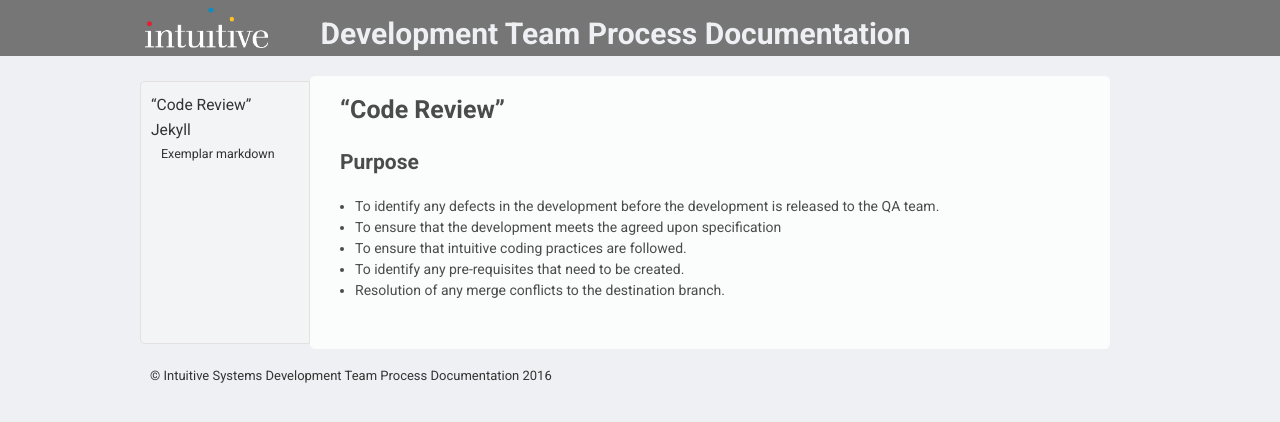
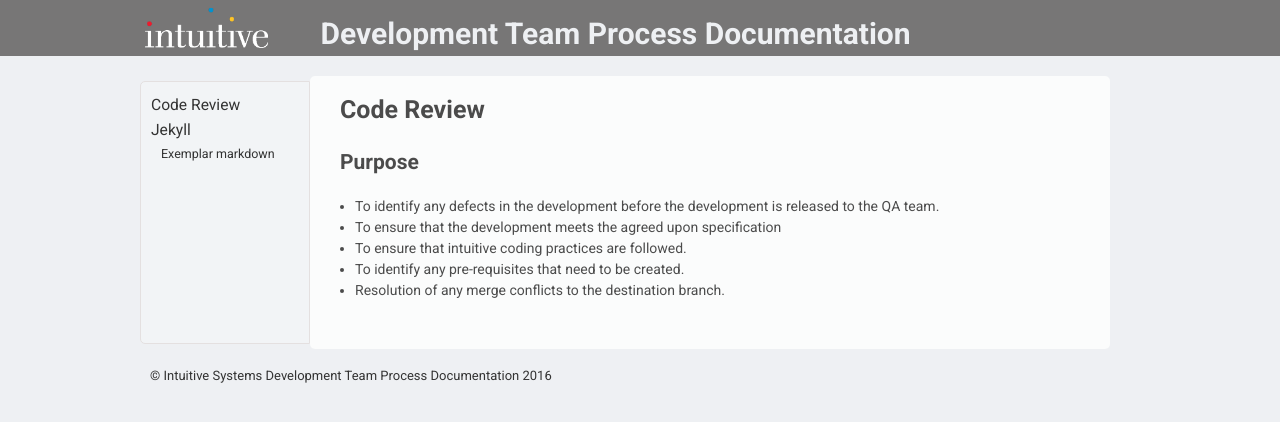
Before and after one commit to intuitive-documentation/process, a Jekyll site: the page built from _content/Code Review.md, in a window 1280 px wide. Shown: the top 422 px of the page. Built offline with Jekyll 4.4.1, drawn with Linux system fonts in a browser that asks for light colours.

```diff
--- a/_content/Code Review.md
+++ b/_content/Code Review.md
@@ -1,5 +1,5 @@
 ---
-title:  “Code Review”
+title:  "Code Review"
 ---
 
 ## Purpose
```
